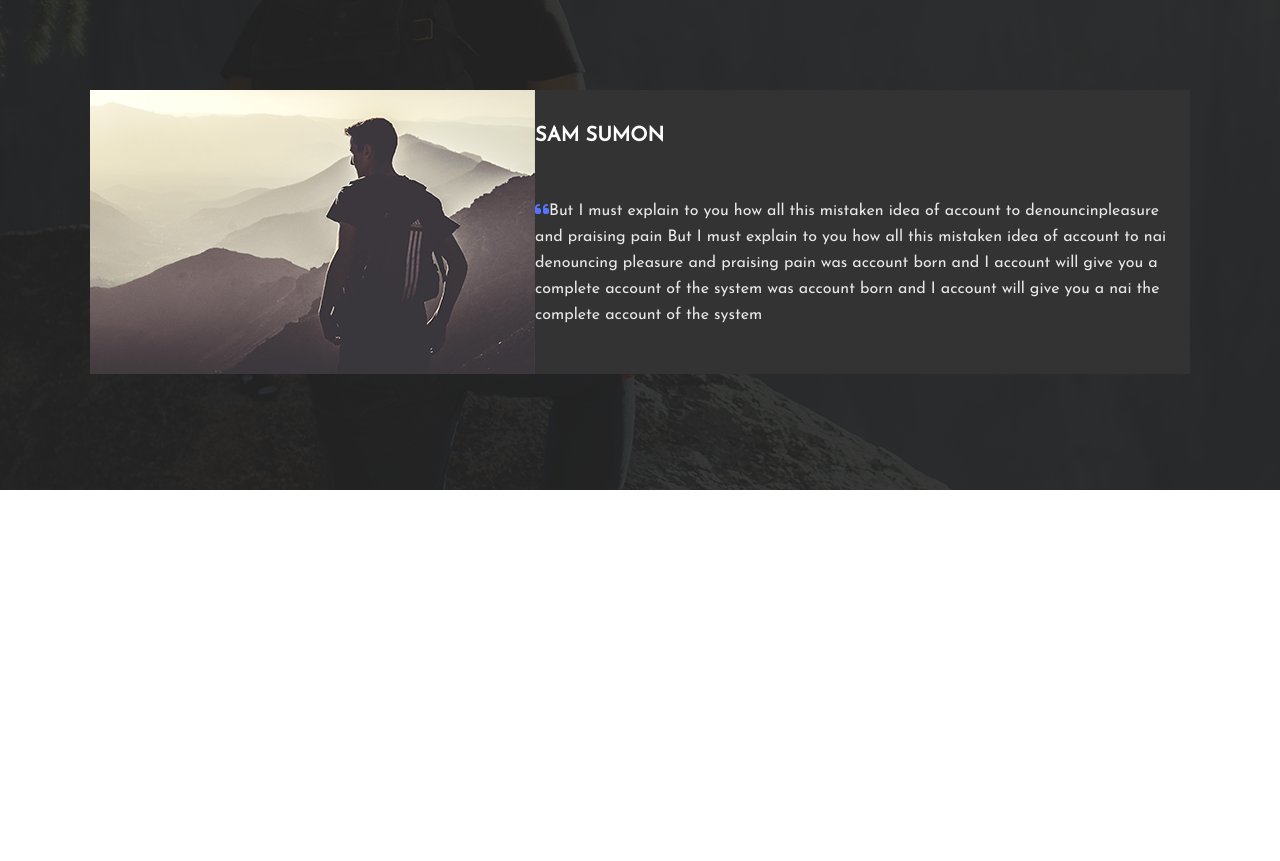
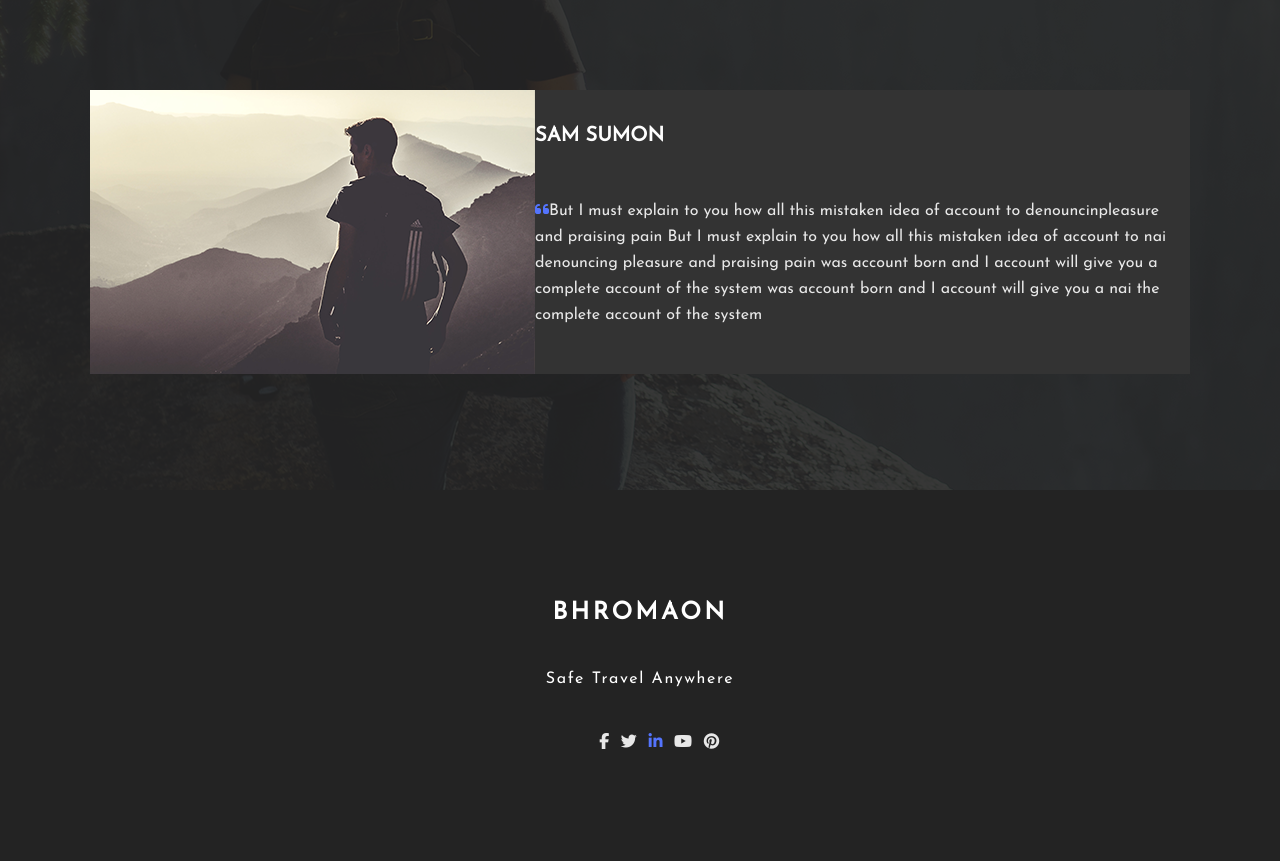
Before and after one commit to mtribbs/Bhromaon, a plain HTML site: page index.html in a window 1280 px wide. Shown: the part 3481-4342 px from the top of the page. Before the commit the page ends 3971 px from the top, so only its background shows below. Drawn offline with nearby package versions, Linux system fonts and the light colour scheme.

Commit message:
css for large screens

```diff
--- a/index.html
+++ b/index.html
@@ -116,9 +116,19 @@
                         born and I account will give you a complete account of the system was account  born and I account will give you a nai the
                         complete account of the system</p>
                 </div>
-
             </div>
         </div>
     </main>
+    <footer class="footer">
+        <h3 class="footer__logo">Bhromaon</h3>
+        <p class="footer__text">Safe Travel Anywhere</p>
+        <ul class="footer__icons">
+            <li class="footer__icon"><i class="fab fa-facebook-f"></i></li>
+            <li class="footer__icon"><i class="fab fa-twitter"></i></li>
+            <li class="footer__icon"><i class="fab fa-linkedin-in"></i></li>
+            <li class="footer__icon"><i class="fab fa-youtube"></i></li>
+            <li class="footer__icon"><i class="fab fa-pinterest"></i></li>
+        </ul>
+    </footer>
 </body>
 </html>
--- /dev/null
+++ b/styles/_footer.scss
@@ -0,0 +1,50 @@
+
+.footer {
+    height: 371px;
+    background-color: #232323;
+    font-style: normal;
+    display: flex;
+    flex-direction: column;
+    align-items: center;
+    justify-content: center;
+}
+
+.footer__logo {
+    color: fonts.$txt-color;
+    font-family: fonts.$main-sans;
+    font-weight: bold;
+    font-size: 24px;
+    line-height: 26px;
+    /* identical to box height, or 108% */
+    letter-spacing: 3.36px;
+    text-transform: uppercase;
+}
+
+.footer__text {
+    color: fonts.$txt-color;
+    font-family: fonts.$main-sans;
+    font-weight: normal;
+    font-size: 16px;
+    line-height: 26px;
+    /* identical to box height, or 162% */
+    letter-spacing: 1.6px;
+}
+
+.footer__icons {
+    list-style-type: none;
+    display: inline-flex;
+    color: fonts.$txt-grey;
+    font-weight: normal;
+    font-size: 16px;
+    line-height: 26px;
+    /* identical to box height, or 162% */
+    letter-spacing: 1.6px;
+}
+
+.footer__icon {
+    margin: 5px;
+}
+
+.fa-linkedin-in {
+    color: fonts.$color-blue;
+}
--- a/styles/index.scss
+++ b/styles/index.scss
@@ -7,6 +7,7 @@
 @import 'travel';
 @import 'booking';
 @import 'testimony';
+@import 'footer';
 
 header {
     max-width: 1773px;
```
Also changed, not shown: styles/index.css.
